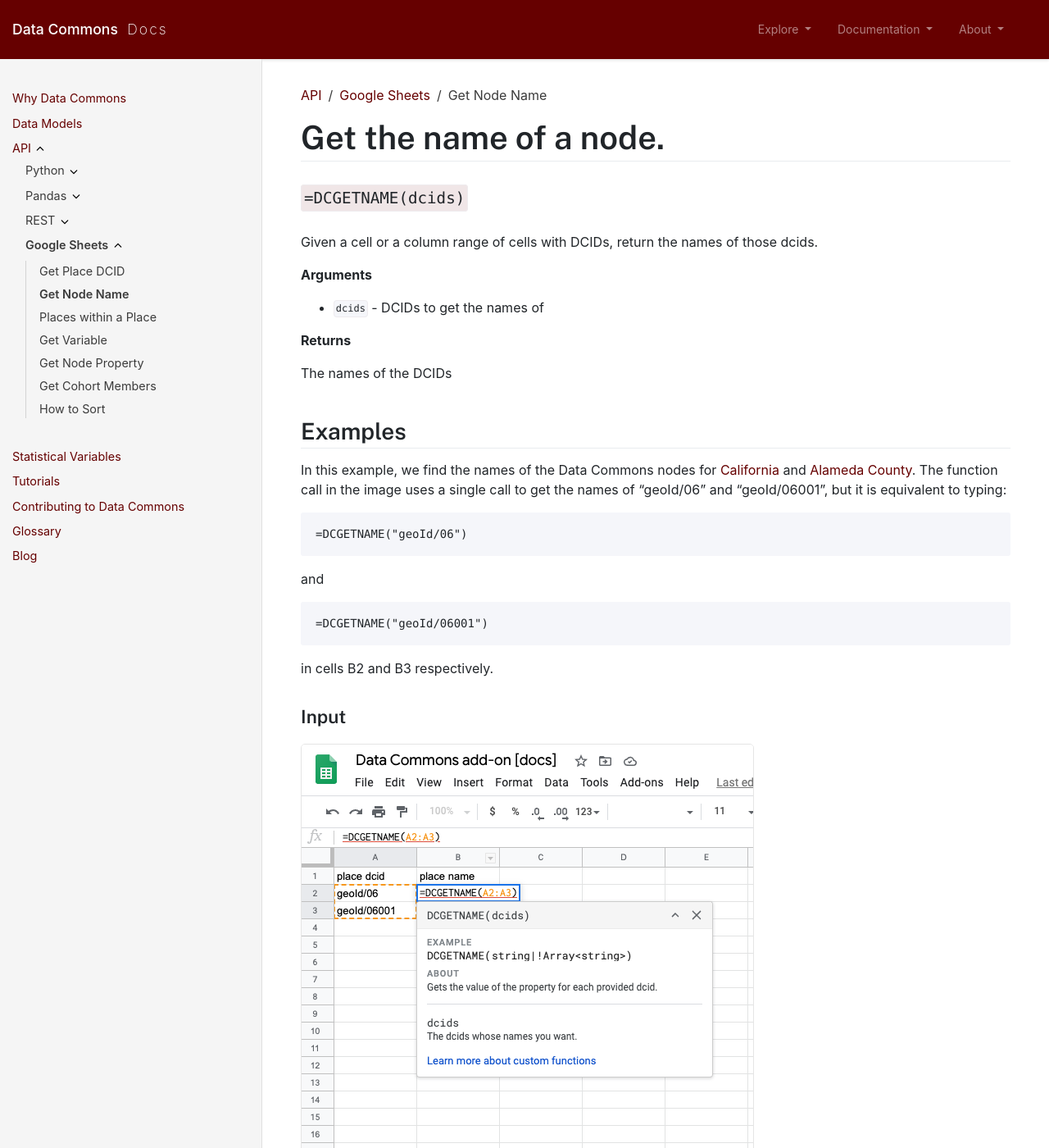
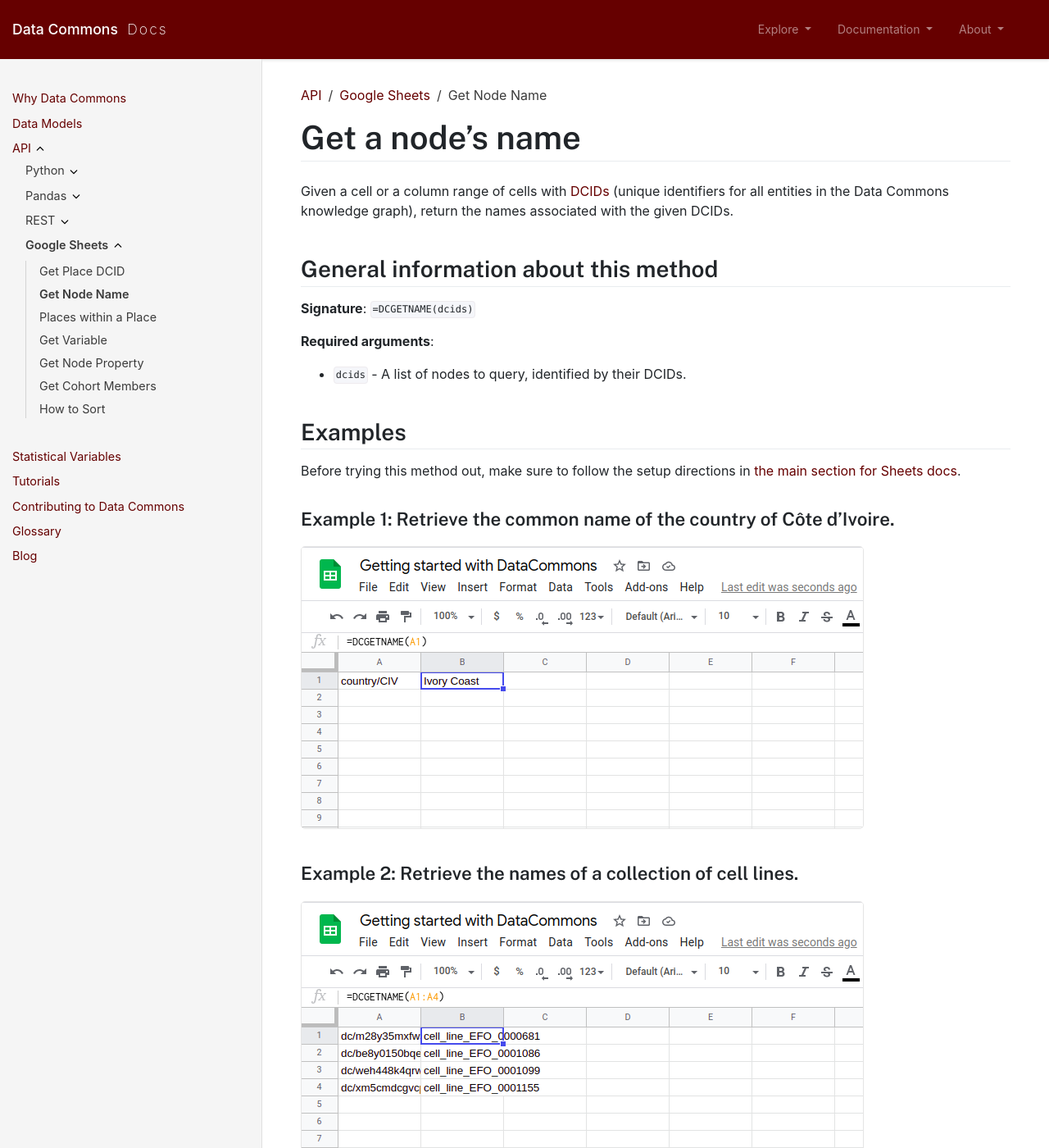
Before and after one commit to datacommonsorg/docsite, a Jekyll site: the page built from api/sheets/get_name.md, in a window 1280 px wide and 1400 px high. Shown: the whole window at 82% size. Built offline with Jekyll 4.4.1, drawn with Linux system fonts in a browser that asks for light colours; comment, search, counter and statistics services are not loaded; some of the changed text lies outside the part shown.

Commit message:
polished first draft for get name sheets doc

````diff
--- a/api/sheets/get_name.md
+++ b/api/sheets/get_name.md
@@ -6,39 +6,36 @@
 grand_parent: API
 ---
 
-# Get the name of a node.
+# Get a node's name
 
-## `=DCGETNAME(dcids)`
+Given a cell or a column range of cells with [DCIDs](/glossary.md) (unique identifiers for all entities in the Data Commons knowledge graph), return the names associated with the given DCIDs.
 
-Given a cell or a column range of cells with DCIDs, return the names of those dcids.
+## General information about this method
 
-**Arguments**
-*    `dcids` - DCIDs to get the names of
+**Signature**: `=DCGETNAME(dcids)`
 
-**Returns**
+**Required arguments**:
 
-The names of the DCIDs
+* `dcids` - A list of nodes to query, identified by their DCIDs.
 
 ## Examples
 
-In this example, we find the names of the Data Commons nodes for [California](https://datacommons.org/browser/geoId/06) and [Alameda County](https://datacommons.org/browser/geoId/06001). The function call in the image uses a single call to get the names of "geoId/06" and "geoId/06001", but it is equivalent to typing:
+Before trying this method out, make sure to follow the setup directions in [the main section for Sheets docs](/api/sheets/index.html).
 
-```
-=DCGETNAME("geoId/06")
-```
+### Example 1: Retrieve the common name of the country of Côte d'Ivoire.
 
-and
+![](/assets/images/sheets/sheets_get_name_cote_d_ivoire_cropped.png)
 
-```
-=DCGETNAME("geoId/06001")
-```
+### Example 2: Retrieve the names of a collection of cell lines.
 
-in cells B2 and B3 respectively.
+![](/assets/images/sheets/sheets_get_name_cell_lines_cropped.png)
 
-### Input
+## Error returns
 
-![](/assets/images/sheets/sheets_get_name_input.png)
+If a DCID does not exist, this method returns nothing:
 
-### Output
+![](/assets/images/sheets/sheets_get_name_wrong_dcid_cropped.png)
 
-![](/assets/images/sheets/sheets_get_name_output.png)
+If an empty cell is provided as a DCID, this method returns an error value:
+
+![](/assets/images/sheets/sheets_get_name_no_input_cropped.png)
````
Also changed, not shown: assets/images/sheets/sheets_get_name_cell_lines.png (added), assets/images/sheets/sheets_get_name_cell_lines_cropped.png (added), assets/images/sheets/sheets_get_name_cote_d_ivoire.png (added), assets/images/sheets/sheets_get_name_cote_d_ivoire_cropped.png (added), assets/images/sheets/sheets_get_name_no_input.png (added), assets/images/sheets/sheets_get_name_no_input_cropped.png (added), assets/images/sheets/sheets_get_name_wrong_dcid.png (added), assets/images/sheets/sheets_get_name_wrong_dcid_cropped.png (added).
